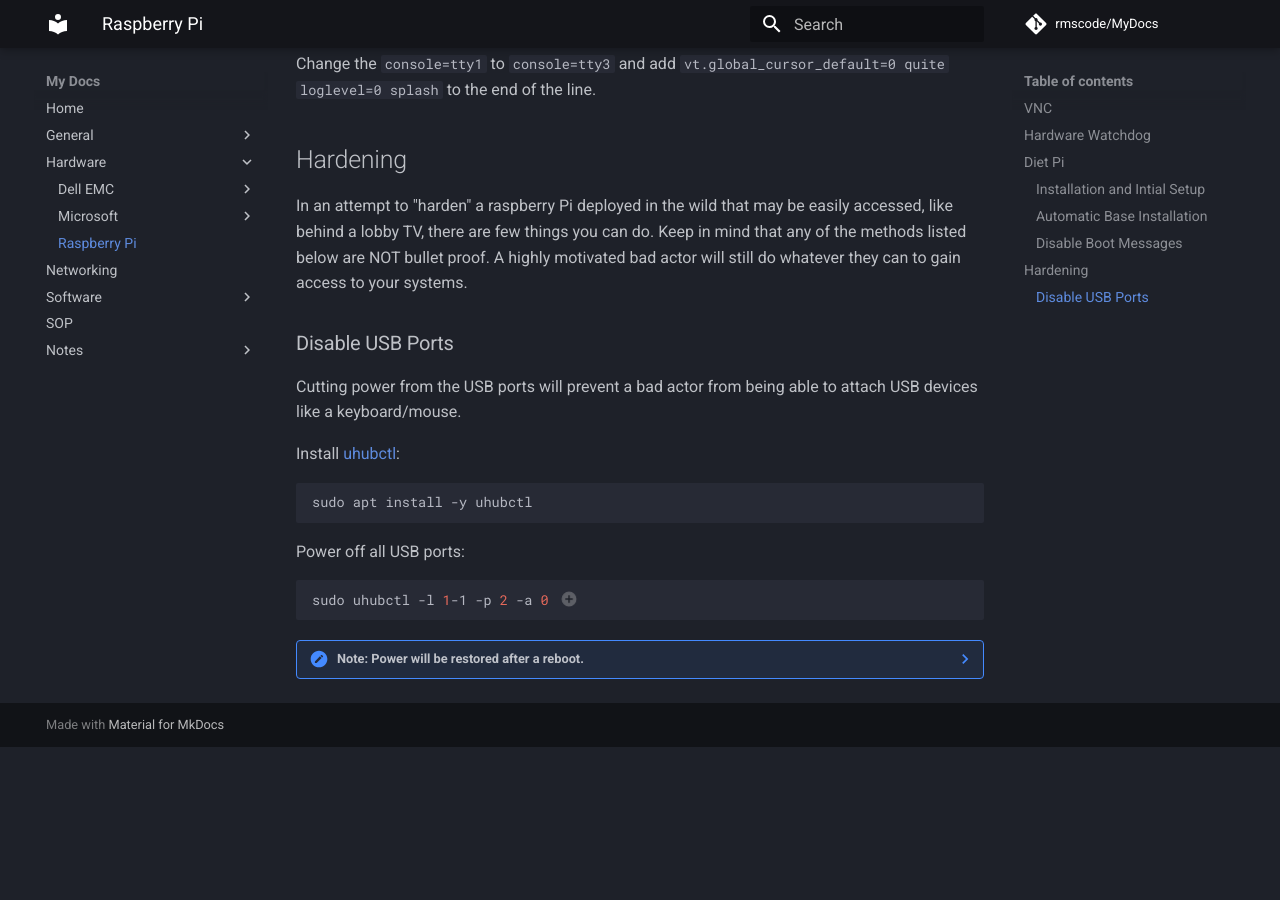
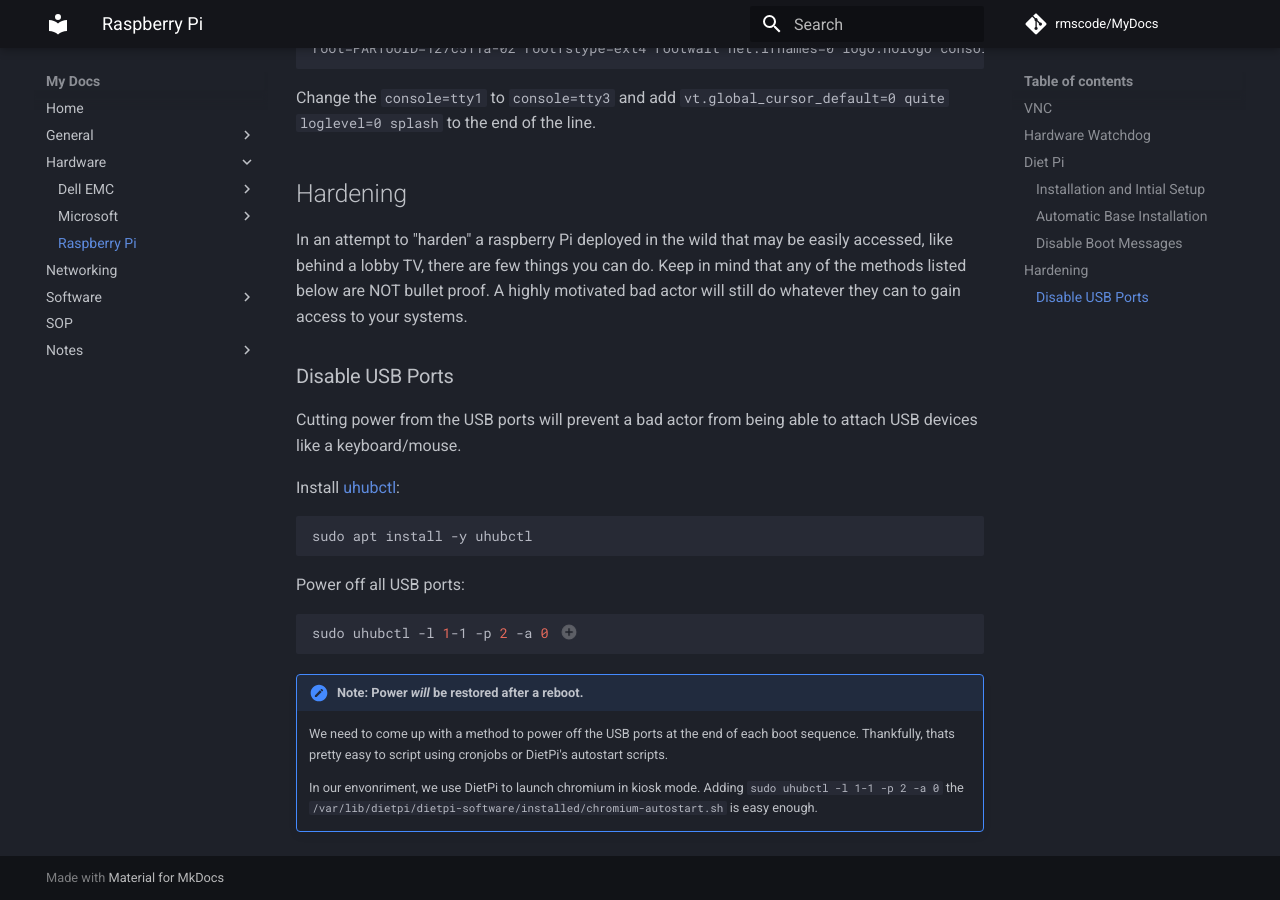
Before and after one commit to rmscode/binary-garden, an MkDocs documentation site: the page built from docs/hardware/raspberrypi.md, in a window 1280 px wide and 900 px high, scrolled down 4352 px. Built offline with MkDocs 1.6.1 and Material for MkDocs 9.7.7, drawn with Linux system fonts in a browser that asks for light colours; comment, search, counter and statistics services are not loaded; before the commit the page ends 5099 px from its top, so only the background shows below that; some of the changed lines change nothing that is shown; some of the changed text lies outside the part shown.

Commit message:
Update raspberrypi.md

````diff
--- a/docs/hardware/raspberrypi.md
+++ b/docs/hardware/raspberrypi.md
@@ -61,6 +61,13 @@
 
 The Raspberry Pi features a hardware watchdog that can automatically restart the system when the kernel panics (crashes).
 
+Install watchdog:
+
+```bash
+sudo apt-get update
+sudo apt-get install watchdog
+```
+
 Enable the watchdog timer:
 
 ```bash
@@ -71,13 +78,6 @@
 
 1. The `su` (short for substitute or switch user) utility allows you to run commands with another user’s privileges, by default the root user.
 2. FYI: `echo '<string>' >> <path_to_file>` appends the given string to the given file on a new line.
-
-Update and install watchdog:
-
-```bash
-sudo apt-get update
-sudo apt-get install watchdog
-```
 
 Configure the timeouts and watchdog refresh intervals:
 
@@ -137,6 +137,7 @@
 2. Copy and paste the contents from below into `dietpi.txt`, adjust the following options, and save.
     - `AUTO_SETUP_GLOBAL_PASSWORD` - Affects "root" and "dietpi" users and is used by dietpi-software for installs which require a password (e.g. web dashboard). During first run setup, the password is removed from this file and instead encrypted and saved to root filesystem.
     - `SOFTWARE_CHROMIUM_AUTOSTART_URL` - You'll need to grab a device key from the portal and paste it in the URL here.
+    - `AUTO_SETUP_NET_HOSTNAME` - Sets the host name
 
 ??? abstract "dietpi.txt - Autostart Chromium in kiosk mode"
 
@@ -181,7 +182,7 @@
     AUTO_SETUP_DHCP_TO_STATIC=0
 
     # Hostname
-    AUTO_SETUP_NET_HOSTNAME=DietPi
+    AUTO_SETUP_NET_HOSTNAME=ChangeMe
 
     # Force Ethernet speeds: 0=automatic speed | 10 = 10 Mbit/s | 100 = 100 Mbit/s etc.
     # - Use this when your Ethernet adapter has an unstable 1 Gbit/s link.
@@ -523,7 +524,7 @@
 
 1. If you need to power the USB ports back on for any reason, you can change `-a 0` to `-a 1`.
 
-??? note "Note: Power will be restored after a reboot."
+!!! note "Note: Power *will* be restored after a reboot."
 
     We need to come up with a method to power off the USB ports at the end of each boot sequence. Thankfully, thats pretty easy to script using cronjobs or DietPi's autostart scripts.
 
````
